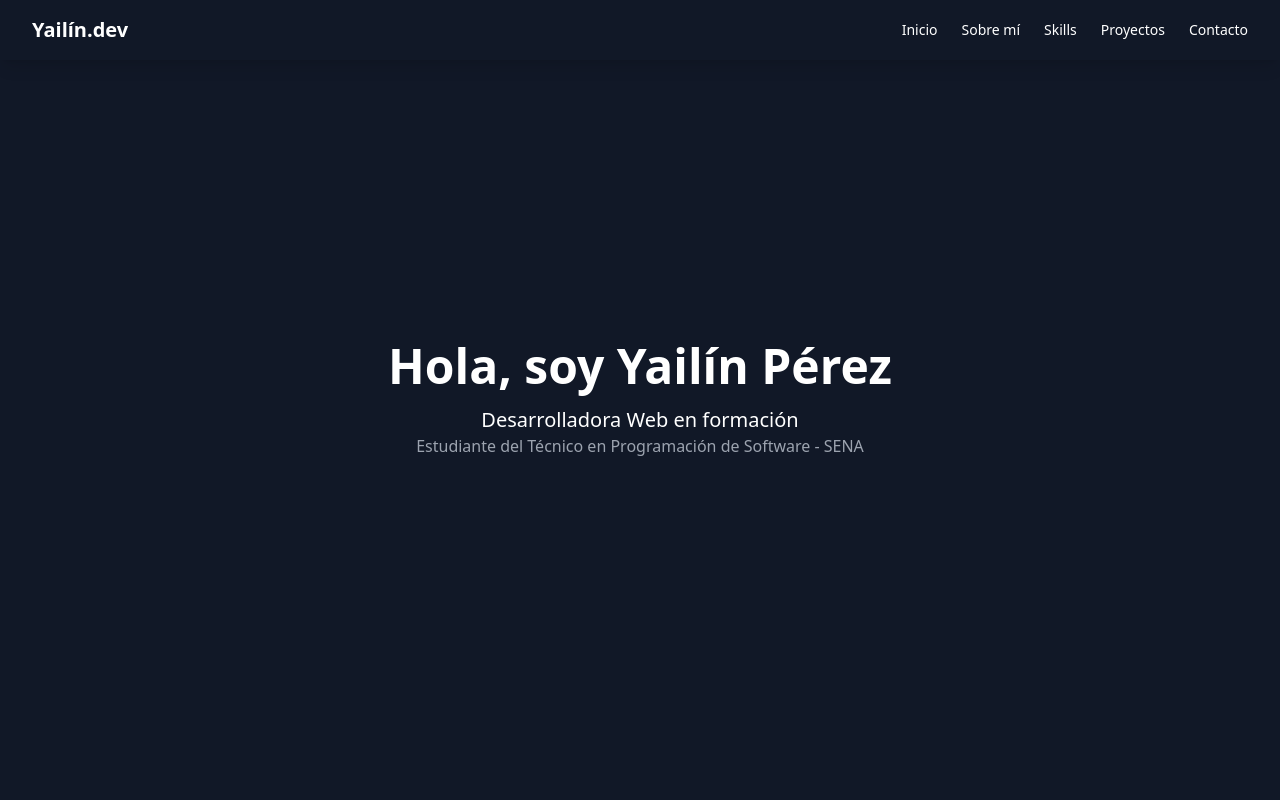
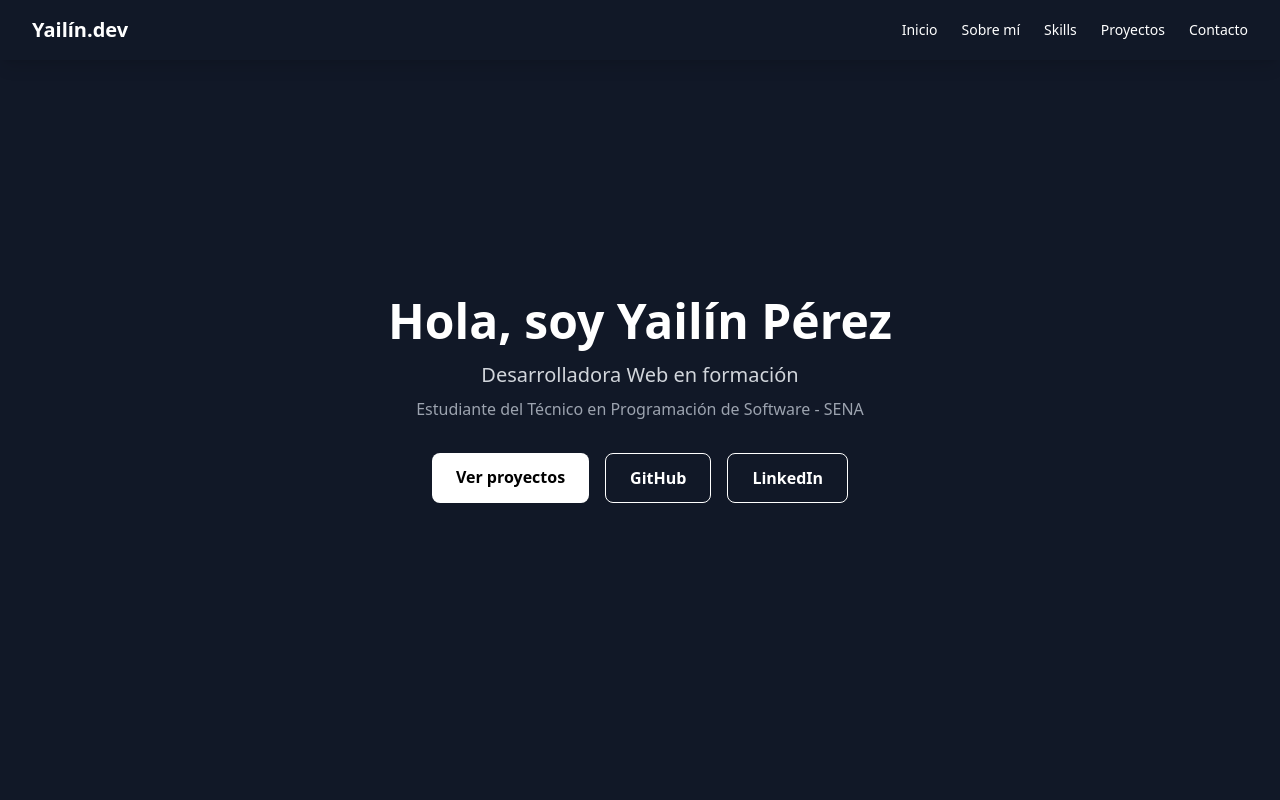
Before and after one commit to yailinpvdev/portfolio, a React (Vite) app: page / in a window 1280 px wide. Shown: the top 800 px of the page. Built offline with nearby package versions, Linux system fonts and the light colour scheme.

Commit message:
feat: add call-to-action buttons to hero section

```diff
--- a/src/components/Hero.jsx
+++ b/src/components/Hero.jsx
@@ -1,11 +1,47 @@
 function Hero() {
   return (
-    <section id="home" className="min-h-screen flex flex-col items-center justify-center bg-gray-900 text-white">
-      <h1 className="text-5xl font-bold">Hola, soy Yailín Pérez</h1>
-      <p className="mt-4 text-xl">Desarrolladora Web en formación</p>
-      <p className="text-gray-400">
+    <section
+      id="home"
+      className="min-h-screen flex flex-col items-center justify-center bg-gray-900 text-white text-center px-6"
+    >
+      <h1 className="text-5xl font-bold mb-4">
+        Hola, soy Yailín Pérez
+      </h1>
+
+      <p className="text-xl text-gray-300 mb-2">
+        Desarrolladora Web en formación
+      </p>
+
+      <p className="text-gray-400 mb-8">
         Estudiante del Técnico en Programación de Software - SENA
       </p>
+
+      <div className="flex gap-4 flex-wrap justify-center">
+
+        <a
+          href="#projects"
+          className="bg-white text-black px-6 py-3 rounded-lg font-semibold hover:bg-gray-200 transition"
+        >
+          Ver proyectos
+        </a>
+
+        <a
+          href="https://github.com/yailinpvdev"
+          target="_blank"
+          className="border border-white px-6 py-3 rounded-lg font-semibold hover:bg-white hover:text-black transition"
+        >
+          GitHub
+        </a>
+
+        <a
+          href="https://linkedin.com"
+          target="_blank"
+          className="border border-white px-6 py-3 rounded-lg font-semibold hover:bg-white hover:text-black transition"
+        >
+          LinkedIn
+        </a>
+
+      </div>
     </section>
   )
 }
```
